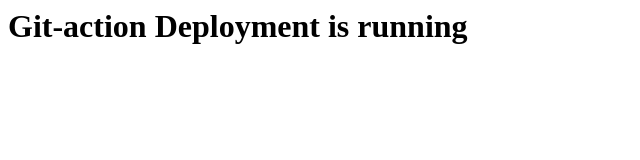
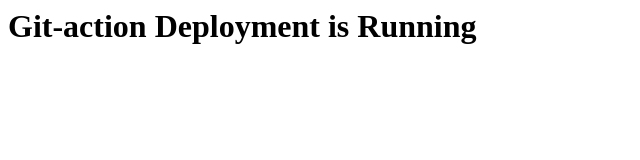
Before and after one commit to pratiksnarkhede/GithubAction_test, a plain HTML site: page index.html in a window 1280 px wide. Shown: the full height of the page, 0-640 px from the left. Drawn offline with Linux system fonts and the light colour scheme.

Commit message:
Update index.html

```diff
--- a/index.html
+++ b/index.html
@@ -1 +1 @@
-<h1> Git-action Deployment is running </h1>
+<h1> Git-action Deployment is Running </h1>
```
